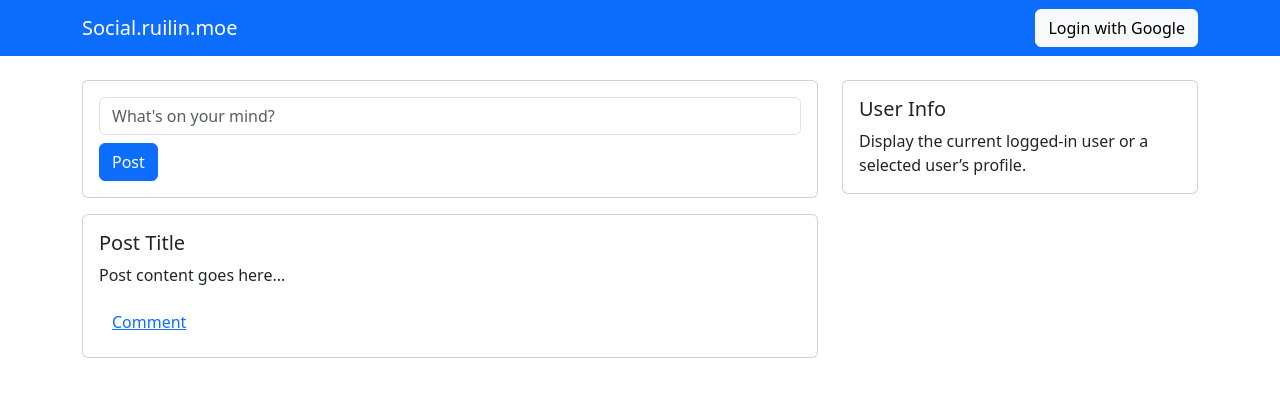
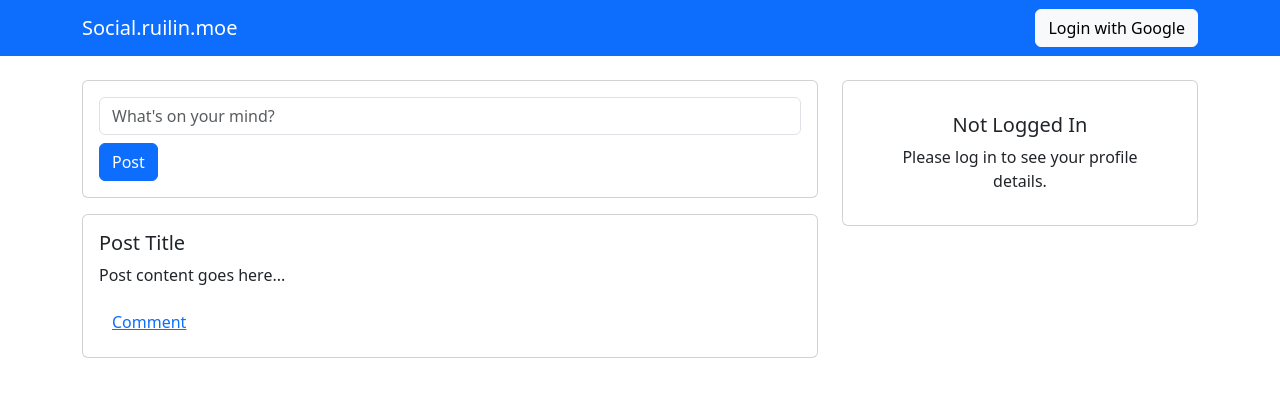
Before and after one commit to Yuhan-Zhong024/social-frontend, a React (Create React App) app: page / in a window 1280 px wide. Shown: the top 396 px of the page. Built offline with nearby package versions, Linux system fonts and the light colour scheme.

Commit message:
updated user info rendering using user state

```diff
--- a/src/App.js
+++ b/src/App.js
@@ -50,7 +50,7 @@ function App() {
             <PostFeed />
           </Col>
           <Col md={4}>
-            <UserInfo />
+          <UserInfo user={user} />
           </Col>
         </Row>
       </Container>
--- a/src/components/UserInfo.js
+++ b/src/components/UserInfo.js
@@ -1,14 +1,29 @@
 import React from "react";
 import { Card } from "react-bootstrap";
 
-function UserInfo() {
+function UserInfo({ user }) {
+  if (!user) {
+    return (
+      <Card className="p-3 text-center">
+        <Card.Body>
+          <Card.Title>Not Logged In</Card.Title>
+          <Card.Text>Please log in to see your profile details.</Card.Text>
+        </Card.Body>
+      </Card>
+    );
+  }
+
   return (
-    <Card>
+    <Card className="p-3 text-center">
+      <Card.Img
+        variant="top"
+        src={user.profile_picture}
+        alt="User Avatar"
+        style={{ width: "100px", height: "100px", borderRadius: "50%", margin: "auto" }}
+      />
       <Card.Body>
-        <Card.Title>User Info</Card.Title>
-        <Card.Text>
-          Display the current logged-in user or a selected user’s profile.
-        </Card.Text>
+        <Card.Title>{user.name}</Card.Title>
+        <Card.Text>{user.email}</Card.Text>
       </Card.Body>
     </Card>
   );
```
